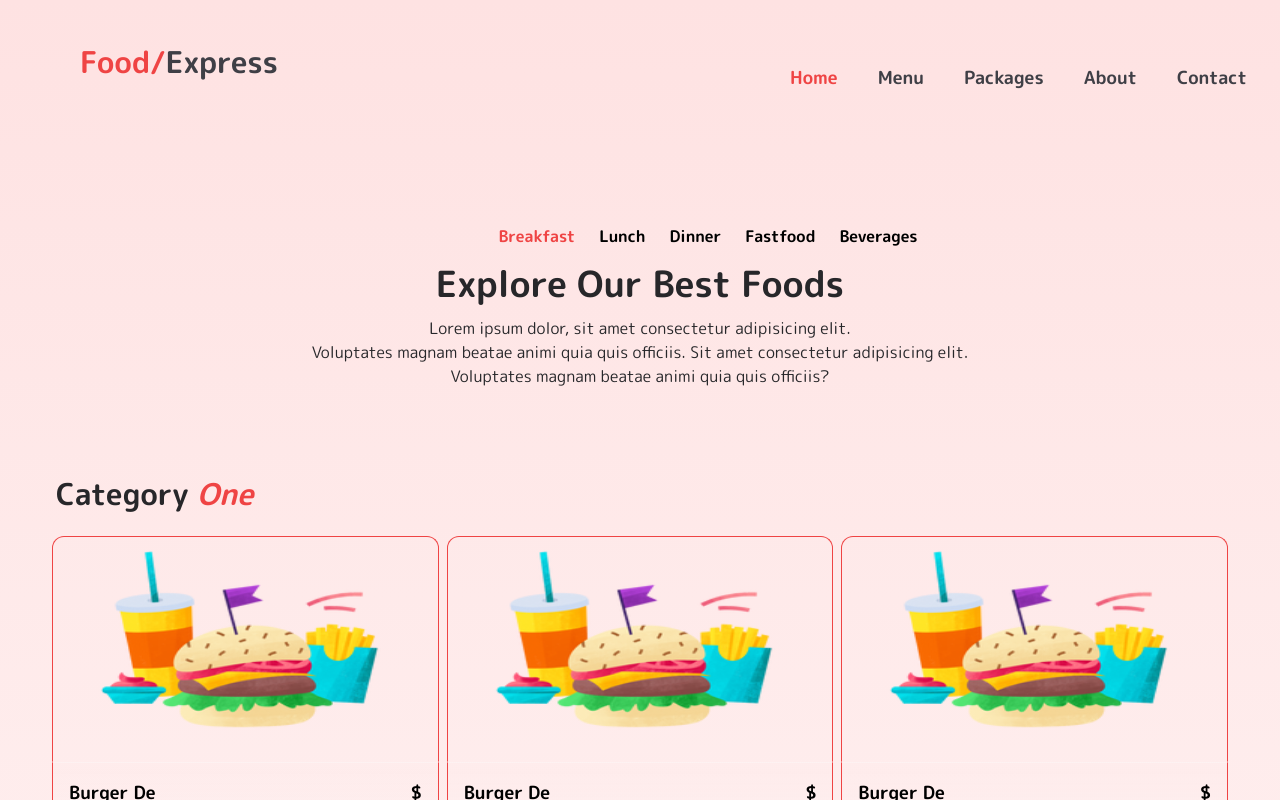
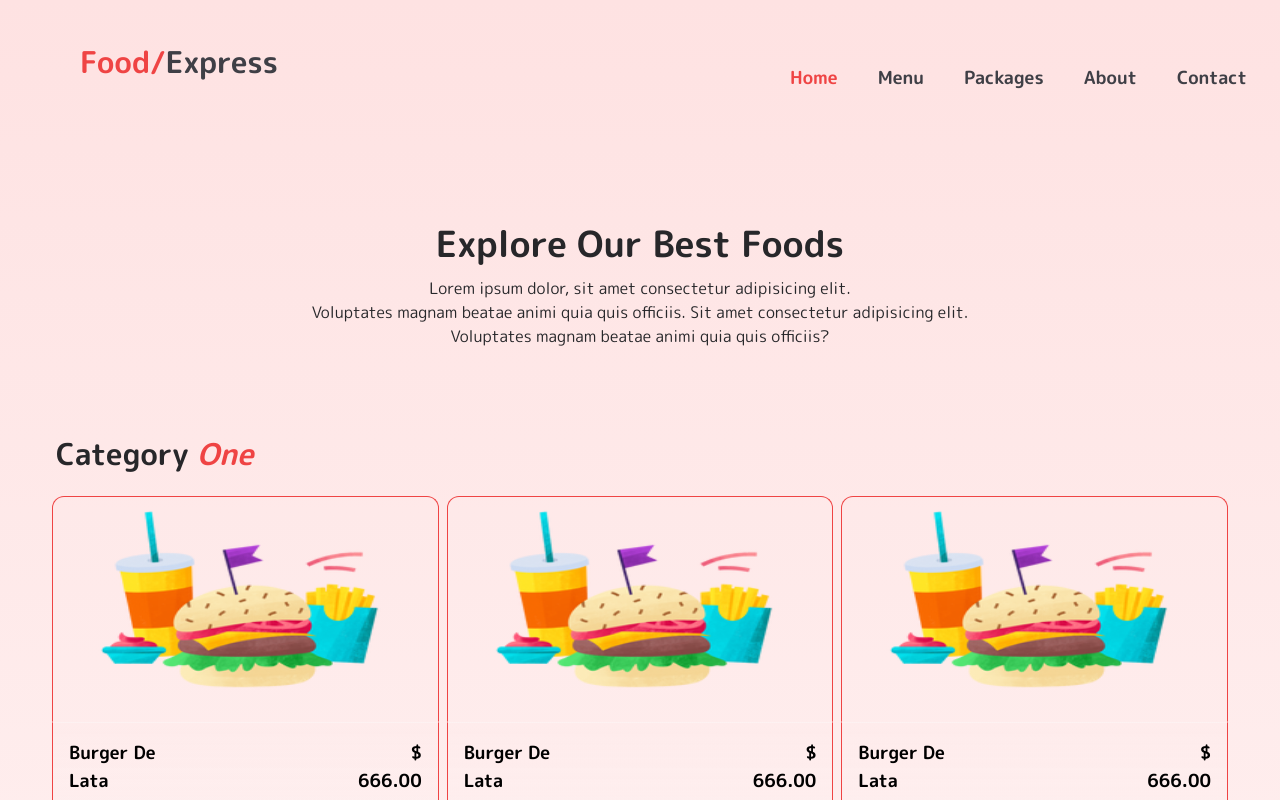
Before and after one commit to dickheadph/fexpress, a React (Create React App) app: page /menu in a window 1280 px wide. Shown: the top 800 px of the page. Built offline with nearby package versions, Linux system fonts and the light colour scheme.

Commit message:
Update Menu.jsx

```diff
--- a/src/Components/Pages/Menu.jsx
+++ b/src/Components/Pages/Menu.jsx
@@ -7,23 +7,6 @@ function Menu() {
     <div>
       <Navbar />
       <div className="text-center my-20">
-          <ul className="flex lg:ml-[38%] ml-24">
-            <li className="mx-3 font-semibold text-red-500 hover:underline">
-              Breakfast
-            </li>
-            <li className="mx-3 font-semibold hover:text-red-500 hover:underline">
-              Lunch
-            </li>
-            <li className="mx-3 font-semibold hover:text-red-500 hover:underline">
-              Dinner
-            </li>
-            <li className="mx-3 font-semibold hover:text-red-500 hover:underline">
-              Fastfood
-            </li>
-            <li className="mx-3 font-semibold hover:text-red-500 hover:underline">
-              Beverages
-            </li>
-          </ul>
         <div className="text-center justify-center items-center  my-4">
           <h1 className="text-4xl font-semibold text-zinc-800">
             Explore Our Best Foods
@@ -60,8 +43,8 @@ function Menu() {
             See More
           </button>
         </div>
-        <Footer/>
       </div>
+        <Footer />
     </div>
   );
 }
```
Lines whose indentation alone changed are shown as unchanged.
